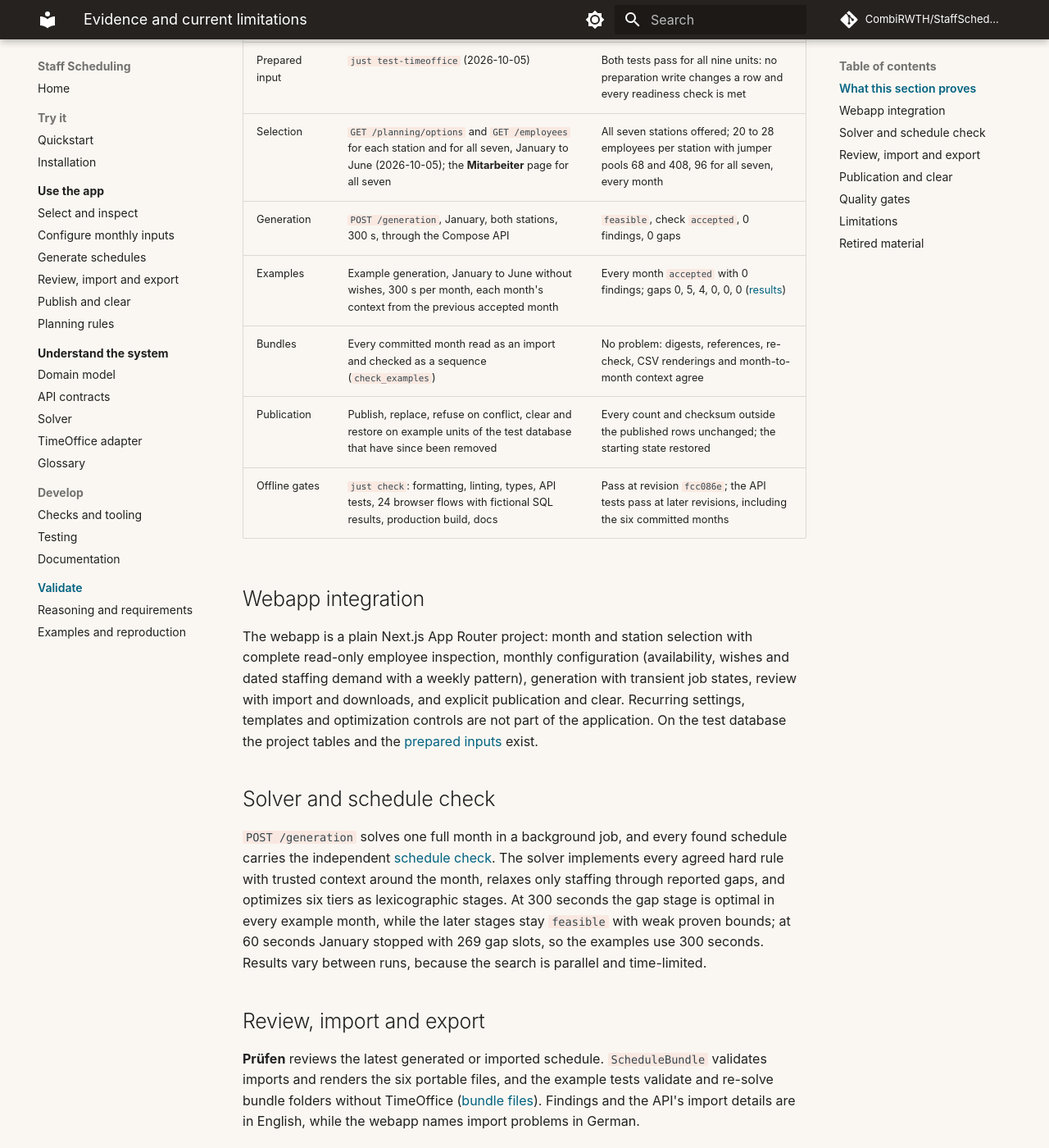
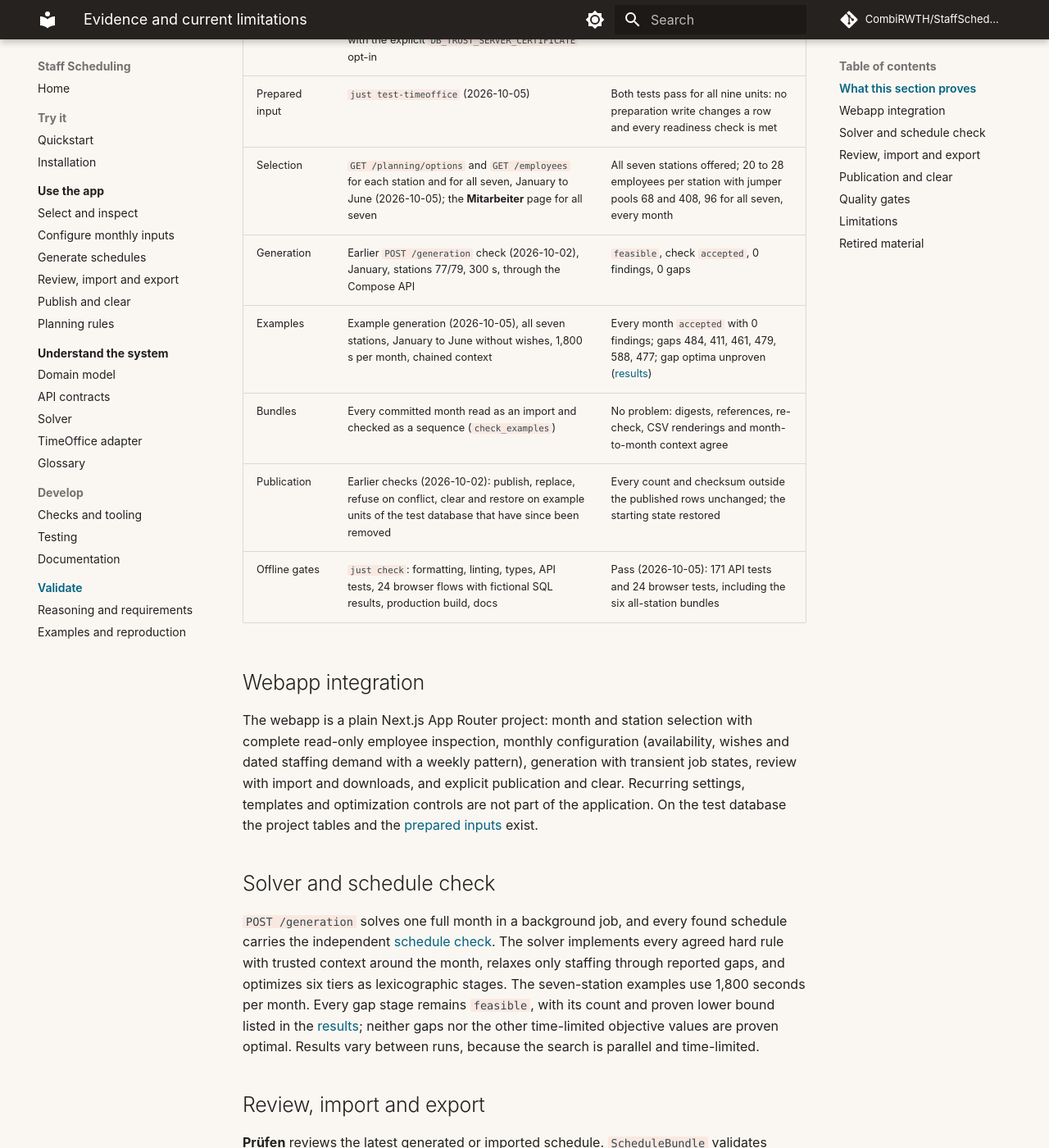
Before and after one commit to CombiRWTH/StaffScheduling, an MkDocs documentation site: the page built from docs/source/validation/index.md, in a window 1280 px wide and 1400 px high, scrolled down 723 px. Shown: the whole window at 82% size. Built offline with MkDocs 1.6.1 and Material for MkDocs 9.7.7, drawn with Linux system fonts in a browser that asks for light colours; comment, search, counter and statistics services are not loaded; some of the changed text lies outside the part shown.

Commit message:
docs: align submission guides with all-station examples

```diff
--- a/docs/source/validation/index.md
+++ b/docs/source/validation/index.md
@@ -1,22 +1,22 @@
 # Evidence and current limitations
 
-This checkout provides checked monthly generation, review, validated import, portable downloads and scoped publication to TimeOffice for stations `PE 77`, `PE 78`, `PE 79`, `PE 83`, `PE 85`, `PE 88` and `PE 337` with jumper pools `PE 68` and `PE 408`. The example schedules in `plaene/` cover January to June 2026 without wishes, so far for `PE 77` and `PE 79` only. These limits describe current code and executed checks; they are not promises inferred from visible controls.
+This checkout provides checked monthly generation, review, validated import, portable downloads and scoped publication to TimeOffice for stations `PE 77`, `PE 78`, `PE 79`, `PE 83`, `PE 85`, `PE 88` and `PE 337` with jumper pools `PE 68` and `PE 408`. The example schedules in `plaene/` cover January to June 2026 without wishes for all seven stations, planned together with both jumper pools. These limits describe current code and executed checks; they are not promises inferred from visible controls.
 
 ## What this section proves
 
 For evaluators and anyone deciding whether to rely on a result. The table lists what was executed and what it showed; [reasoning and requirements](reasoning.md) explains the policy choices, and [examples and reproduction](examples.md) the committed schedules and how to check them without TimeOffice.
 
-| Area           | Check (2026-10-02)                                                                                                                                    | Result                                                                                                                 |
-| -------------- | ----------------------------------------------------------------------------------------------------------------------------------------------------- | ---------------------------------------------------------------------------------------------------------------------- |
-| Startup        | Image-built Compose startup, Next server to API connectivity, unavailable database and API states, Linux arm64 containers on macOS                    | Pass; a Linux amd64 API build includes ODBC Driver 18                                                                  |
-| Connectivity   | Read-only database diagnostic against the test server, with the explicit `DB_TRUST_SERVER_CERTIFICATE` opt-in                                         | Every stage passes                                                                                                     |
-| Prepared input | `just test-timeoffice` (2026-10-05)                                                                                                                   | Both tests pass for all nine units: no preparation write changes a row and every readiness check is met                |
-| Selection      | `GET /planning/options` and `GET /employees` for each station and for all seven, January to June (2026-10-05); the **Mitarbeiter** page for all seven | All seven stations offered; 20 to 28 employees per station with jumper pools 68 and 408, 96 for all seven, every month |
-| Generation     | `POST /generation`, January, both stations, 300 s, through the Compose API                                                                            | `feasible`, check `accepted`, 0 findings, 0 gaps                                                                       |
-| Examples       | Example generation, January to June without wishes, 300 s per month, each month's context from the previous accepted month                            | Every month `accepted` with 0 findings; gaps 0, 5, 4, 0, 0, 0 ([results](examples.md#results))                         |
-| Bundles        | Every committed month read as an import and checked as a sequence (`check_examples`)                                                                  | No problem: digests, references, re-check, CSV renderings and month-to-month context agree                             |
-| Publication    | Publish, replace, refuse on conflict, clear and restore on example units of the test database that have since been removed                            | Every count and checksum outside the published rows unchanged; the starting state restored                             |
-| Offline gates  | `just check`: formatting, linting, types, API tests, 24 browser flows with fictional SQL results, production build, docs                              | Pass at revision `fcc086e`; the API tests pass at later revisions, including the six committed months                  |
+| Area           | Executed check                                                                                                                                                  | Result                                                                                                                          |
+| -------------- | --------------------------------------------------------------------------------------------------------------------------------------------------------------- | ------------------------------------------------------------------------------------------------------------------------------- |
+| Startup        | Earlier checks (2026-10-02): image-built Compose startup, Next server to API connectivity, unavailable database and API states, Linux arm64 containers on macOS | Pass; a Linux amd64 API build includes ODBC Driver 18                                                                           |
+| Connectivity   | Earlier check (2026-10-02): read-only database diagnostic against the test server, with the explicit `DB_TRUST_SERVER_CERTIFICATE` opt-in                       | Every stage passes                                                                                                              |
+| Prepared input | `just test-timeoffice` (2026-10-05)                                                                                                                             | Both tests pass for all nine units: no preparation write changes a row and every readiness check is met                         |
+| Selection      | `GET /planning/options` and `GET /employees` for each station and for all seven, January to June (2026-10-05); the **Mitarbeiter** page for all seven           | All seven stations offered; 20 to 28 employees per station with jumper pools 68 and 408, 96 for all seven, every month          |
+| Generation     | Earlier `POST /generation` check (2026-10-02), January, stations 77/79, 300 s, through the Compose API                                                          | `feasible`, check `accepted`, 0 findings, 0 gaps                                                                                |
+| Examples       | Example generation (2026-10-05), all seven stations, January to June without wishes, 1,800 s per month, chained context                                         | Every month `accepted` with 0 findings; gaps 484, 411, 461, 479, 588, 477; gap optima unproven ([results](examples.md#results)) |
+| Bundles        | Every committed month read as an import and checked as a sequence (`check_examples`)                                                                            | No problem: digests, references, re-check, CSV renderings and month-to-month context agree                                      |
+| Publication    | Earlier checks (2026-10-02): publish, replace, refuse on conflict, clear and restore on example units of the test database that have since been removed         | Every count and checksum outside the published rows unchanged; the starting state restored                                      |
+| Offline gates  | `just check`: formatting, linting, types, API tests, 24 browser flows with fictional SQL results, production build, docs                                        | Pass (2026-10-05): 171 API tests and 24 browser tests, including the six all-station bundles                                    |
 
 ## Webapp integration
 
@@ -24,7 +24,7 @@ The webapp is a plain Next.js App Router project: month and station selection wi
 
 ## Solver and schedule check
 
-`POST /generation` solves one full month in a background job, and every found schedule carries the independent [schedule check](../architecture/solver.md#result). The solver implements every agreed hard rule with trusted context around the month, relaxes only staffing through reported gaps, and optimizes six tiers as lexicographic stages. At 300 seconds the gap stage is optimal in every example month, while the later stages stay `feasible` with weak proven bounds; at 60 seconds January stopped with 269 gap slots, so the examples use 300 seconds. Results vary between runs, because the search is parallel and time-limited.
+`POST /generation` solves one full month in a background job, and every found schedule carries the independent [schedule check](../architecture/solver.md#result). The solver implements every agreed hard rule with trusted context around the month, relaxes only staffing through reported gaps, and optimizes six tiers as lexicographic stages. The seven-station examples use 1,800 seconds per month. Every gap stage remains `feasible`, with its count and proven lower bound listed in the [results](examples.md#results); neither gaps nor the other time-limited objective values are proven optimal. Results vary between runs, because the search is parallel and time-limited.
 
 ## Review, import and export
 
```
Also changed, not shown: docs/source/architecture/solver.md (+1 -1 lines), docs/source/development/testing.md (+1 -1 lines), docs/source/user-guide/generation.md (+1 -1 lines), docs/source/validation/examples.md (+1 -1 lines), docs/source/validation/reasoning.md (+13 -13 lines).
